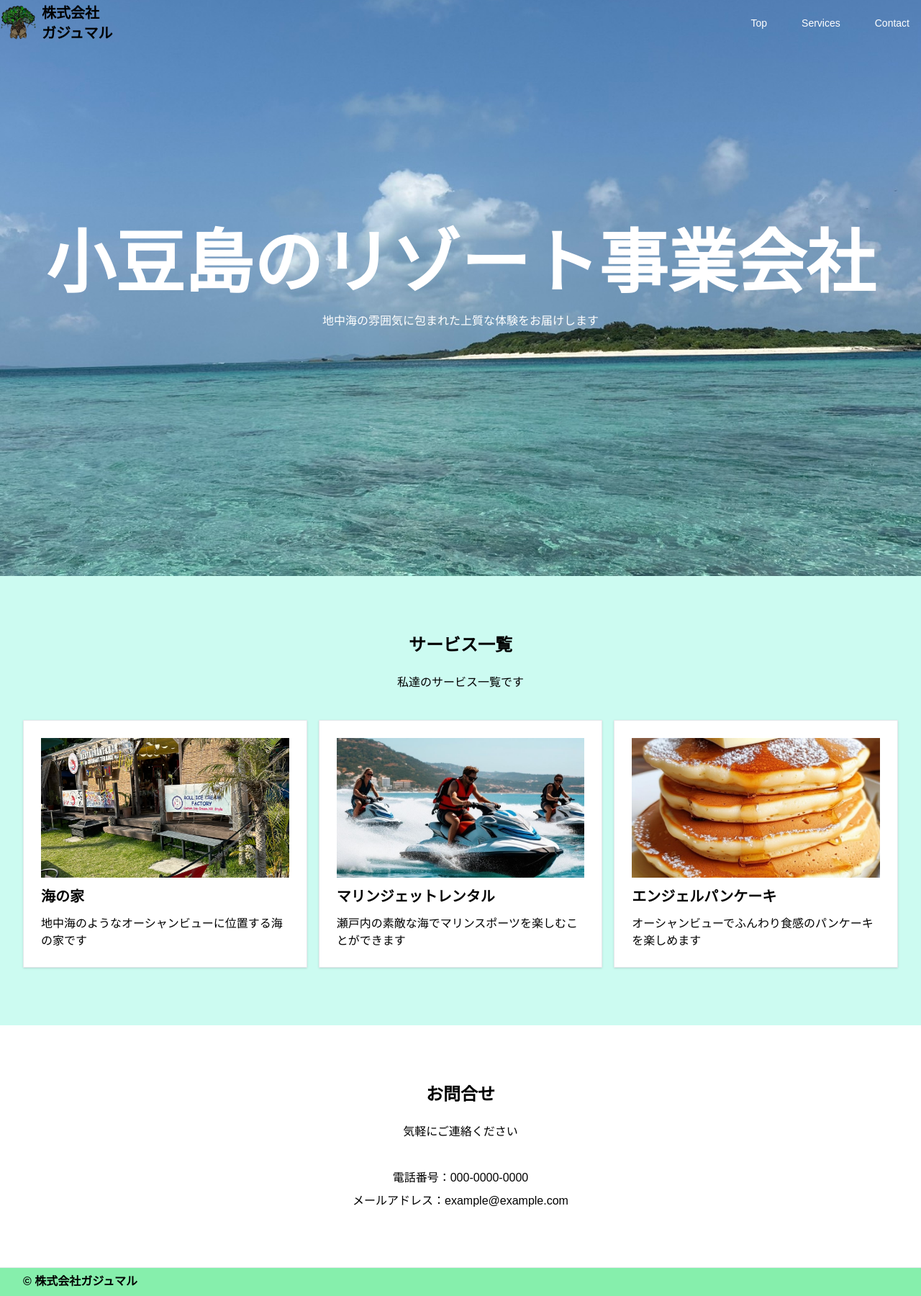
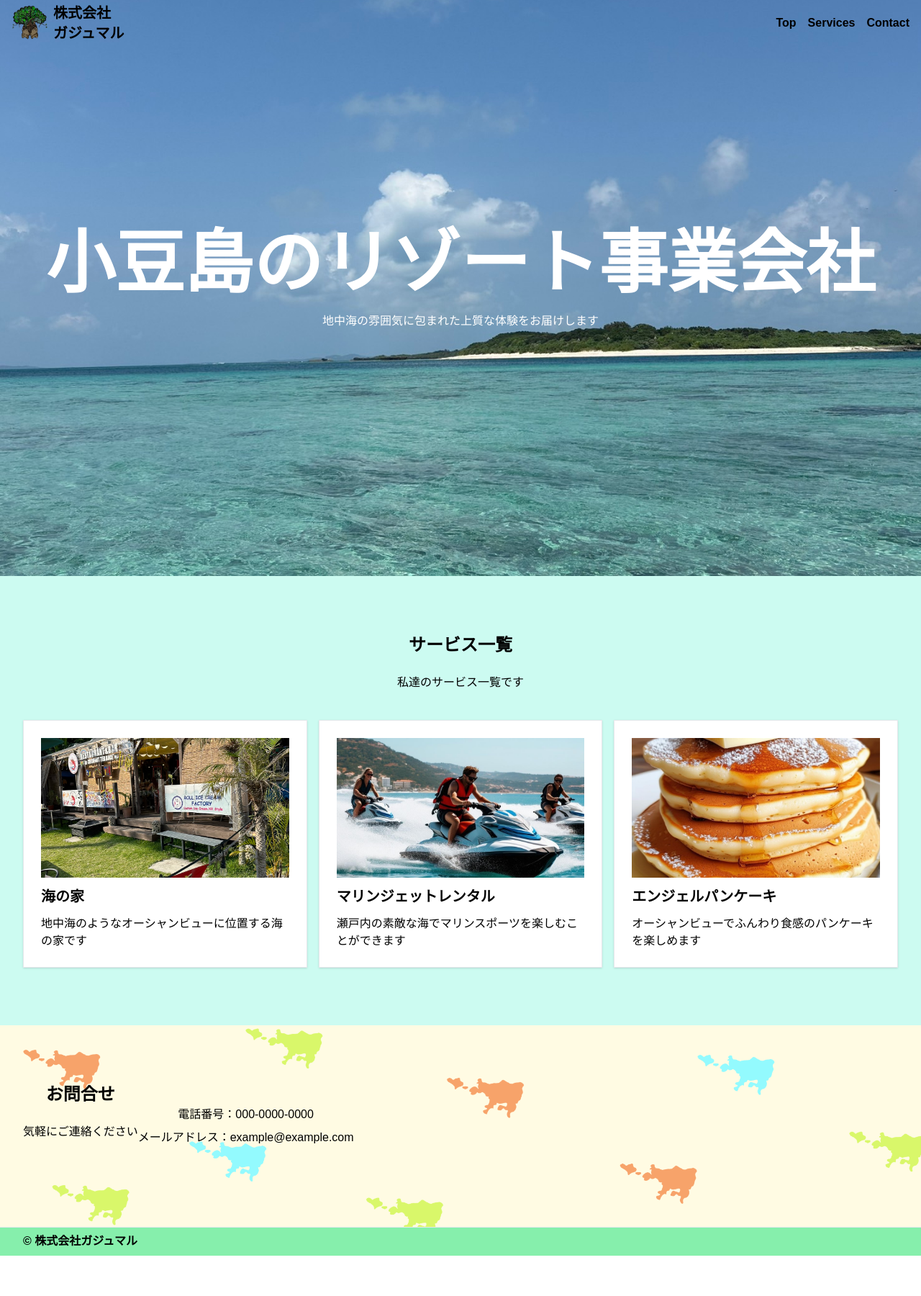
Before and after one commit to olivemochi23/gajumaru-site, a Next.js app: page / in a window 1280 px wide. Shown: the whole page at 72% size. After the commit the page ends 1744 px from the top, so only its background shows below. Built offline with nearby package versions, Linux system fonts and the light colour scheme; a web font is replaced by a local one.

Commit message:
style chabfe

```diff
--- a/app/components/contact.tsx
+++ b/app/components/contact.tsx
@@ -2,10 +2,13 @@ import Section from "./section";
 
 export default function Contact() {
   return (
-    <Section
-      title="お問合せ"
-      subTitle="気軽にご連絡ください"
-      className="bg-white" // 背景色を追加
+<Section
+  title="お問合せ"
+  subTitle="気軽にご連絡ください"
+  className="flex items-center bg-center bg-no-repeat bg-cover bg-blend-multiply bg-white bg-opacity-20"
+  style={{
+    backgroundImage: "url('/お問合せ背景.png')"
+  }}
     >
       <div className="flex flex-col items-center justify-center text-center">
         <p className="mb-2">電話番号：000-0000-0000</p>
--- a/app/components/hero.tsx
+++ b/app/components/hero.tsx
@@ -5,9 +5,9 @@ export default function Hero() {
     <div className="relative h-screen flex items-center">
       <div className="container mx-auto text-center">
         <RampartOne>
-          <h1 className="font-bold text-6xl mb-5 xl:text-8xl text-white">小豆島のリゾート事業会社</h1>
+          <h1 className="font-bold text-6xl mb-5 xl:text-8xl text-white ">小豆島のリゾート事業会社</h1>
         </RampartOne>
-        <p className="text-1xl text-white mb-6">地中海の雰囲気に包まれた上質な体験をお届けします</p>
+        <p className="text-1xl text-white mb-6 ">地中海の雰囲気に包まれた上質な体験をお届けします</p>
       </div>
     </div>
   )
--- a/app/components/section.tsx
+++ b/app/components/section.tsx
@@ -1,16 +1,19 @@
+// app/components/section.tsx
 export default function Section({
   title,
   subTitle,
   children,
   className = '', // デフォルト値を空文字列に設定
+  style, // スタイルプロパティを追加
 }: {
   title: string
   subTitle: string
   children: React.ReactNode
-  className?: string // オプショナルなプロパティとして追加
+  className?: string
+  style: React.CSSProperties
 }) {
   return (
-  <section className={`py-20 container ${className}`}>
+    <section className={`py-20 container ${className}`} style={style}>
       <div className="text-center space-y-6 mb-10">
         <h2 className="font-bold text-2xl">{title}</h2>
         <p className="text-muted-forground">{subTitle}</p>
--- a/app/page.tsx
+++ b/app/page.tsx
@@ -1,23 +1,46 @@
+// app/page.tsx
+'use client'
+
 import Image from 'next/image'
 import Link from 'next/link'
 import Hero from '@/app/components/hero'
 import Services from './components/services'
 import Contact from './components/contact'
 import { Button } from "@/components/ui/button"
+import { useEffect } from 'react'
 
 const navItems = [
   { label: 'Top', href: '/' },
-  { label: 'Services', href: '/services' },
-  { label: 'Contact', href: '/contact' },
+  { label: 'Services', href: 'services' },
+  { label: 'Contact', href: 'contact' },
 ]
 
 export default function Home() {
+  const handleClick = (event: React.MouseEvent<HTMLAnchorElement>, href: string) => {
+    event.preventDefault()
+    const targetSection = document.getElementById(href)
+    targetSection?.scrollIntoView({ behavior: 'smooth' })
+  }
+
+  const scrollToTop = () => {
+    window.scrollTo({ top: 0, behavior: 'smooth' })
+  }
+
+  useEffect(() => {
+    const handleScroll = () => {
+      // スクロール位置に応じてナビゲーションの背景色を変更する処理があればここに記述
+    }
+
+    window.addEventListener('scroll', handleScroll)
+    return () => window.removeEventListener('scroll', handleScroll)
+  }, [])
+
   return (
     <div className="min-h-screen flex flex-col">
       <div className="relative">
-        <header className="bg-transparent h-16 flex items-center justify-between font-bold absolute top-0 left-0 right-0 z-10">
+        <header className="bg-transparent h-16 flex items-center justify-between font-bold absolute top-0 left-0 right-0 z-10 pl-4 pr-4">
           <div className="flex items-center md:mr-4">
-            <Link href="/">
+            <Link href="/" onClick={scrollToTop}>
               <Image
                 src="/ガジュマルロゴ.png"
                 alt="株式会社ガジュマル"
@@ -26,17 +49,20 @@ export default function Home() {
                 className="md:mr-2"
               />
             </Link>
-            <div className="flex flex-col">
+            <Link href="/" onClick={scrollToTop} className="flex flex-col">
               <span className="text-sm md:text-xl">株式会社</span>
               <span className="text-sm md:text-xl">ガジュマル</span>
-            </div>
+            </Link>
           </div>
           <ul className="flex gap-4 font-bold md:ml-auto">
             {navItems.map((item) => (
               <li key={item.label}>
-                <Button variant="ghost" asChild>
-                  <Link href={item.href} className="font-bold text-white">{item.label}</Link>
-                </Button>
+                <a
+                  href={`#${item.href}`}
+                  onClick={(e) => handleClick(e, item.href)}
+                >
+                  {item.label}
+                </a>
               </li>
             ))}
           </ul>
@@ -50,8 +76,13 @@ export default function Home() {
       </div>
 
       <main>
-        <Services />
-        <Contact />
+        <section id="services">
+          <Services />
+        </section>
+
+        <section id="contact">
+          <Contact />
+        </section>
       </main>
 
       <footer className="container sticky top-full h-10 flex items-center border-t justify-between font-bold bg-green-300">
```
Also changed, not shown: public/お問合せ背景.png (added). Lines whose indentation alone changed are shown as unchanged.
